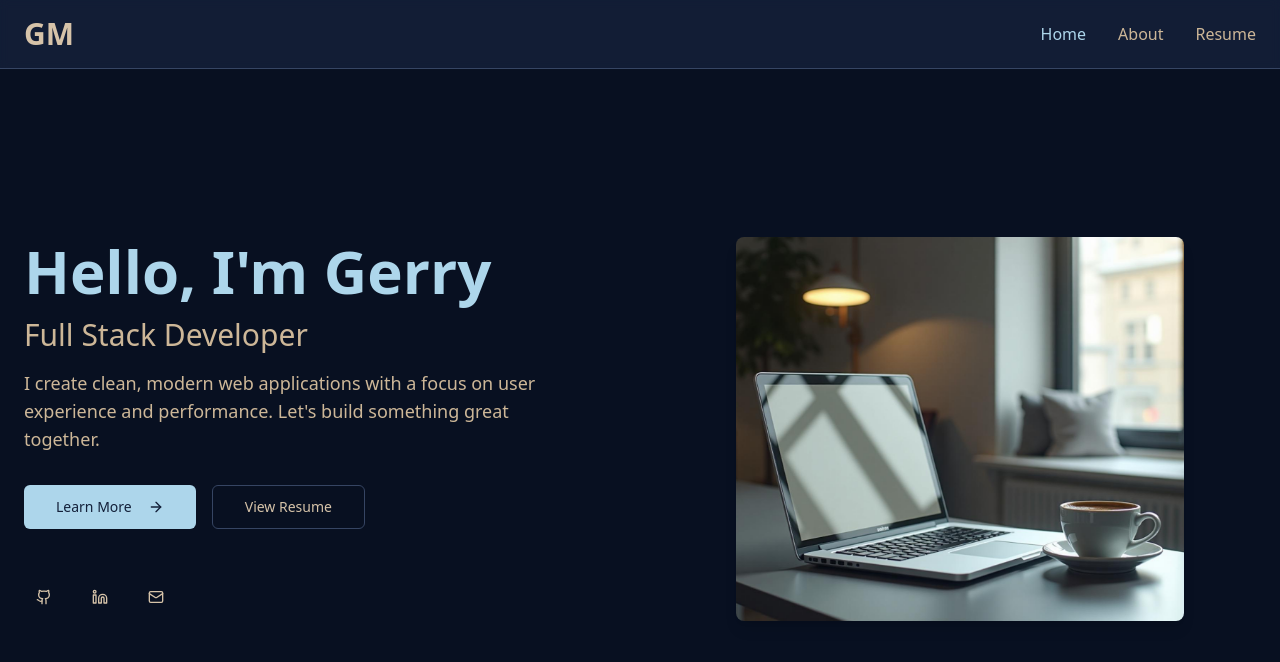
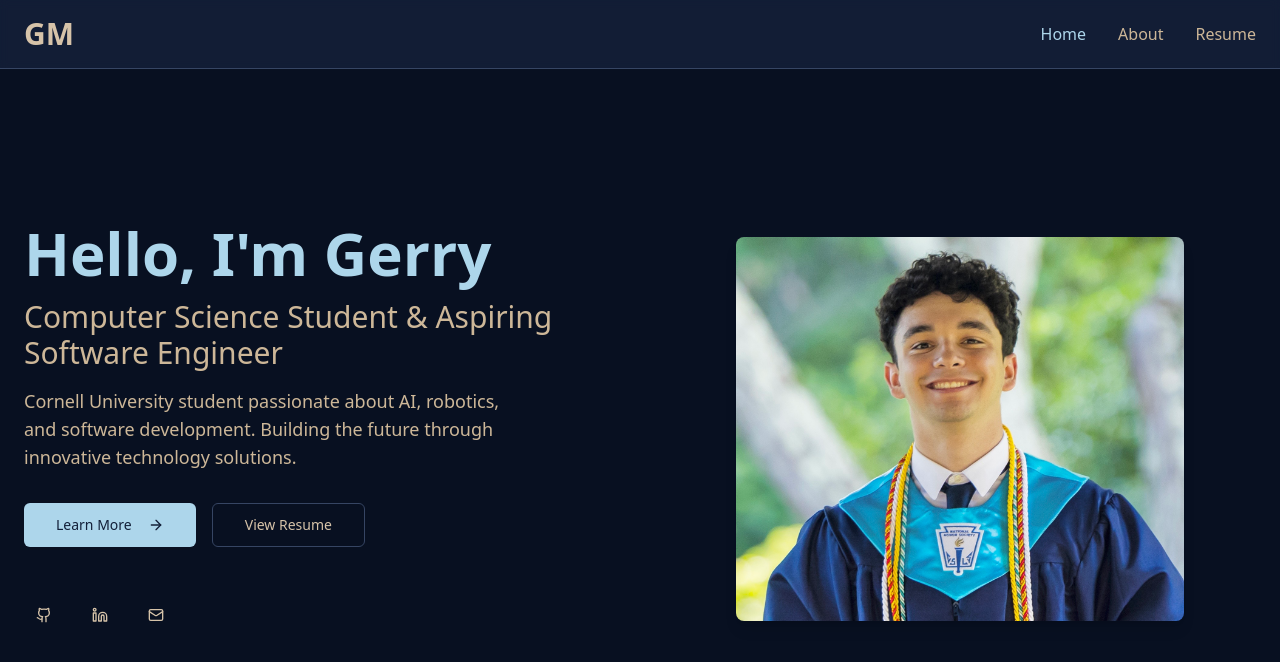
Before and after one commit to gerry-montemayor/portfolio, a React (Vite) app: page / in a window 1280 px wide. Shown: the top 662 px of the page. Built offline with nearby package versions, Linux system fonts and the light colour scheme.

Commit message:
Set homepage picture
Use the attached image as the homepage picture.

```diff
--- a/src/pages/Home.tsx
+++ b/src/pages/Home.tsx
@@ -1,7 +1,6 @@
 import { Button } from "@/components/ui/button";
 import { ArrowRight, Github, Linkedin, Mail } from "lucide-react";
 import { Link } from "react-router-dom";
-import heroImage from "@/assets/hero-image.jpg";
 
 const Home = () => {
   return (
@@ -14,11 +13,11 @@ const Home = () => {
                 Hello, I'm Gerry
               </h1>
               <h2 className="text-2xl md:text-3xl text-muted-foreground">
-                Full Stack Developer
+                Computer Science Student & Aspiring Software Engineer
               </h2>
               <p className="text-lg text-muted-foreground max-w-lg">
-                I create clean, modern web applications with a focus on user experience
-                and performance. Let's build something great together.
+                Cornell University student passionate about AI, robotics, and software development.
+                Building the future through innovative technology solutions.
               </p>
             </div>
 
@@ -51,8 +50,8 @@ const Home = () => {
 
           <div className="flex justify-center">
             <img
-              src={heroImage}
-              alt="Professional workspace"
+              src="/lovable-uploads/ffcee6ea-0b57-4963-abd2-9e541a2c146e.png"
+              alt="Gerardo Montemayor graduation photo"
               className="rounded-lg shadow-lg w-full max-w-md h-96 object-cover"
             />
           </div>
```
Also changed, not shown: public/lovable-uploads/ffcee6ea-0b57-4963-abd2-9e541a2c146e.png (added).
